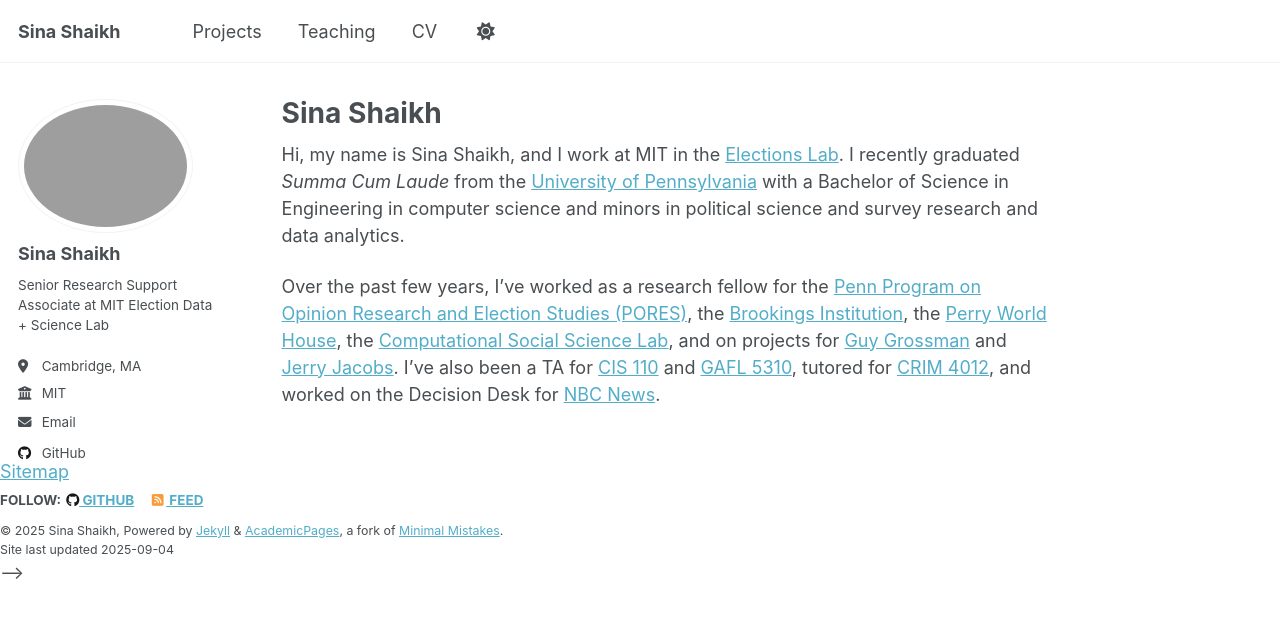
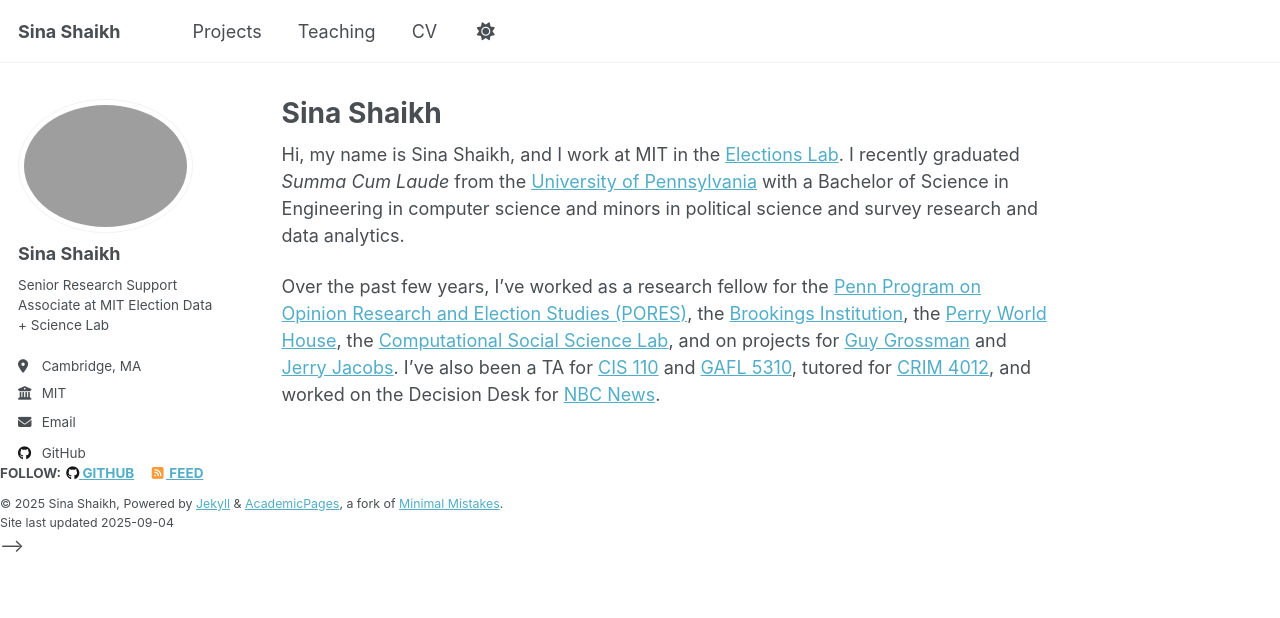
Before and after one commit to SinaShaikh/sinashaikh.github.io, a Jekyll site: the page built from _pages/about.md, in a window 1280 px wide. Shown: the top 618 px of the page. Built offline with Jekyll 4.4.1, drawn with Linux system fonts in a browser that asks for light colours; a script that is not in the unit is left out.

Commit message:
Update custom.html

```diff
--- a/_includes/footer/custom.html
+++ b/_includes/footer/custom.html
@@ -1,7 +1,7 @@
 <!-- start custom footer snippets -->
 
-<a href="/sitemap/">Sitemap</a>
-
+<!-- <a href="/sitemap/">Sitemap</a>
+ -->
 <!-- Support for MatJax -->
 <script defer src="https://cdnjs.cloudflare.com/polyfill/v3/polyfill.min.js?features=es6"></script>
 <script defer src="https://cdn.jsdelivr.net/npm/mathjax@3/es5/tex-mml-chtml.js" id="MathJax-script"></script>
```
